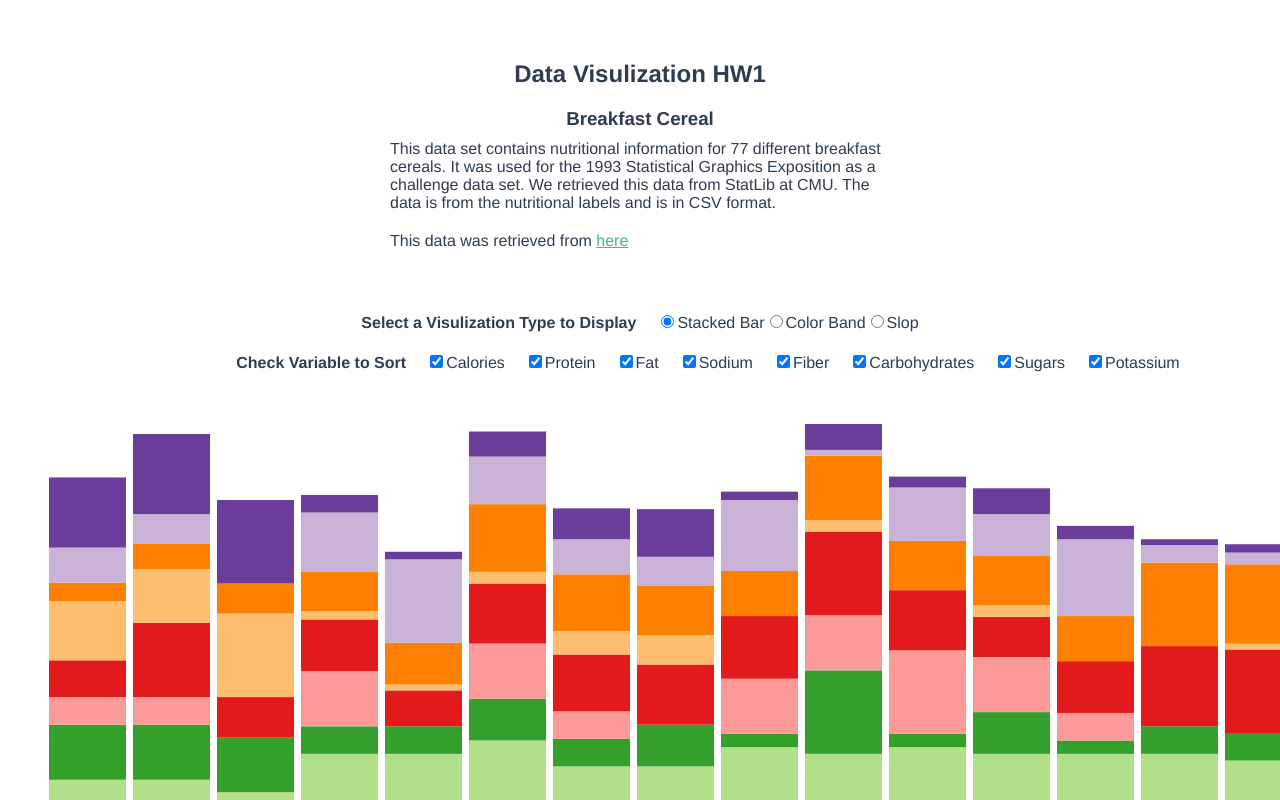
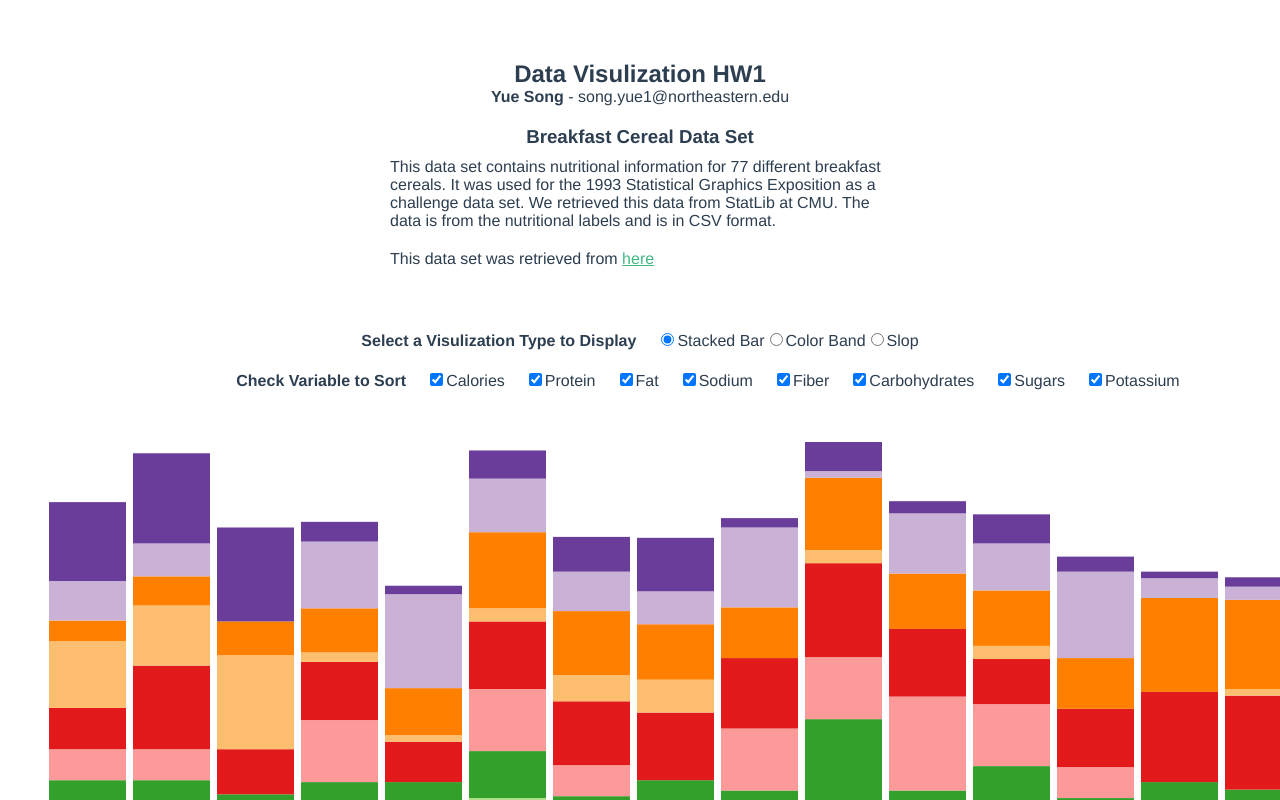
Before and after one commit to nya429/vue_d3, a Vue app: page / in a window 1280 px wide. Shown: the top 800 px of the page. Built offline with nearby package versions, Linux system fonts and the light colour scheme.

Commit message:
littleTune

```diff
--- a/package.json
+++ b/package.json
@@ -5,11 +5,11 @@
   "scripts": {
     "serve": "vue-cli-service serve",
     "build": "vue-cli-service build",
-    "lint": "vue-cli-service lint"
+    "lint": "vue-cli-service lint",
+    "clean": "aws --profile yue s3 rm s3://uat.nasu.fun --recursive",
+    "deploy": "aws --profile yue s3 cp build/ s3://uat.nasu.fun --recursive"
   },
   "dependencies": {
-    "@observablehq/plot": "^0.4.0",
-    "axios": "^0.25.0",
     "babel-preset-es2015": "^6.24.1",
     "core-js": "^3.6.5",
     "d3": "^7.3.0",
--- a/src/App.vue
+++ b/src/App.vue
@@ -7,7 +7,6 @@
 <script>
 import Canvas from "./components/Canvas.vue";
 import * as d3 from "d3";
-import axios from "axios";
 
 export default {
   name: "App",
--- a/src/components/Canvas.vue
+++ b/src/components/Canvas.vue
@@ -1,7 +1,8 @@
 <template>
   <div>
     <h2>Data Visulization HW1</h2>
-    <h3>Breakfast Cereal</h3>
+    <strong>Yue Song</strong> - song.yue1@northeastern.edu
+    <h3>Breakfast Cereal Data Set</h3>
     <p>
       This data set contains nutritional information for 77 different breakfast
       cereals. It was used for the 1993 Statistical Graphics Exposition as a
@@ -9,7 +10,7 @@
       is from the nutritional labels and is in CSV format.
     </p>
     <p>
-      This data was retrieved from
+      This data set was retrieved from
       <a
         href="https://www.idvbook.com/downloads/data-sets/the-breakfast-cereal-data-set/index.html"
         >here</a
@@ -94,14 +95,14 @@ export default {
         left: 30,
       },
       marginSlop: {
-        top: 20,
+        top: 60,
         right: 300,
         bottom: 40,
         left: 300,
       },
       marginBand: { top: 20, right: 250, bottom: 0, left: 250 },
       base: {
-        height: 600,
+        height: 650,
         width: 1400,
       },
       rendered: false,
```
Also changed, not shown: 2 other files (tests, documents, lock files or other folders).
